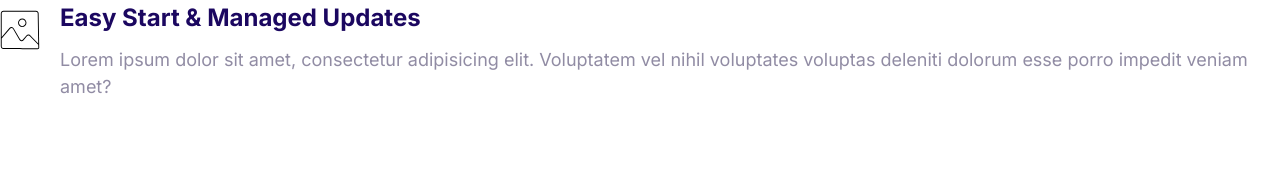
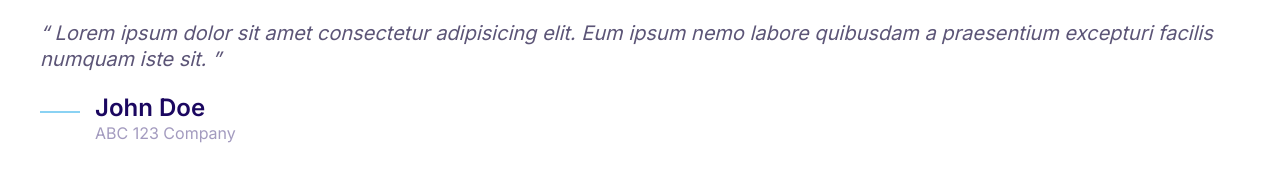
Before and after one commit to jadonahue/joshify-website, a plain HTML site: page index.html in a window 1280 px wide. Drawn offline with Linux system fonts and the light colour scheme.

Commit message:
Build quotes component.

```diff
--- a/css/styles.css
+++ b/css/styles.css
@@ -4,6 +4,7 @@
     --color-accent: #ff3400;
     --color-headings: #1b0760;
     --color-body: #918ca4;
+    --color-body-darker: #5c5577;
     --color-border: #ccc;
     --border-radius: 30px;
 }
@@ -398,3 +399,54 @@ a {
 .media__image {
     margin-top: 1rem;
 }
+
+/* Quotes */
+.quote {
+    font-size: 3rem;
+    font-style: italic;
+    color: var(--color-body-darker);
+    line-height: 1.3;
+}
+
+.quote__text::before {
+    content: open-quote;
+}
+
+.quote__text::after {
+    content: close-quote;
+}
+
+.quote__author {
+    font-size: 3rem;
+    font-style: normal;
+    font-weight: 600;
+    margin-left: -5px;
+    margin-bottom: 0;
+}
+
+.quote__company {
+    color: var(--color-headings);
+    font-size: 2rem;
+    font-style: normal;
+    margin-left: -5px;
+    opacity: .4;
+}
+
+.quote__line {
+    position: relative;
+    bottom: 10px;
+}
+
+@media screen and (min-width:1024px) {
+    .quote {
+        font-size: 2rem;
+    }
+
+    .quote__author {
+        font-size: 2.4rem;
+    }
+
+    .quote__company {
+        font-size: 1.6rem;
+    }
+}
--- a/index.html
+++ b/index.html
@@ -14,20 +14,25 @@
         <link rel="stylesheet" href="css/styles.css" />
     </head>
     <body>
+        <blockquote class="quote">
+            <p class="quote__text">
+                Lorem ipsum dolor sit amet consectetur adipisicing elit. Eum
+                ipsum nemo labore quibusdam a praesentium excepturi facilis
+                numquam iste sit.
+            </p>
+            <footer>
                 <div class="media">
                     <div class="media__image">
-                <svg class="icon icon--primary">
-                    <use xlink:href="images/sprite.svg#snap"></use>
+                        <svg class="icon icon--primary quote__line">
+                            <use xlink:href="images/sprite.svg#line"></use>
                         </svg>
                     </div>
                     <div class="media__body">
-                <h3 class="media__title">Easy Start & Managed Updates</h3>
-                <p>
-                    Lorem ipsum dolor sit amet, consectetur adipisicing elit.
-                    Voluptatem vel nihil voluptates voluptas deleniti dolorum
-                    esse porro impedit veniam amet?
-                </p>
+                        <h3 class="media__title quote__author">John Doe</h3>
+                        <p class="quote__company">ABC 123 Company</p>
                     </div>
                 </div>
+            </footer>
+        </blockquote>
     </body>
 </html>
```
Also changed, not shown: components/quotes.html (added, +19 -0 lines). Lines whose indentation alone changed are shown as unchanged.
